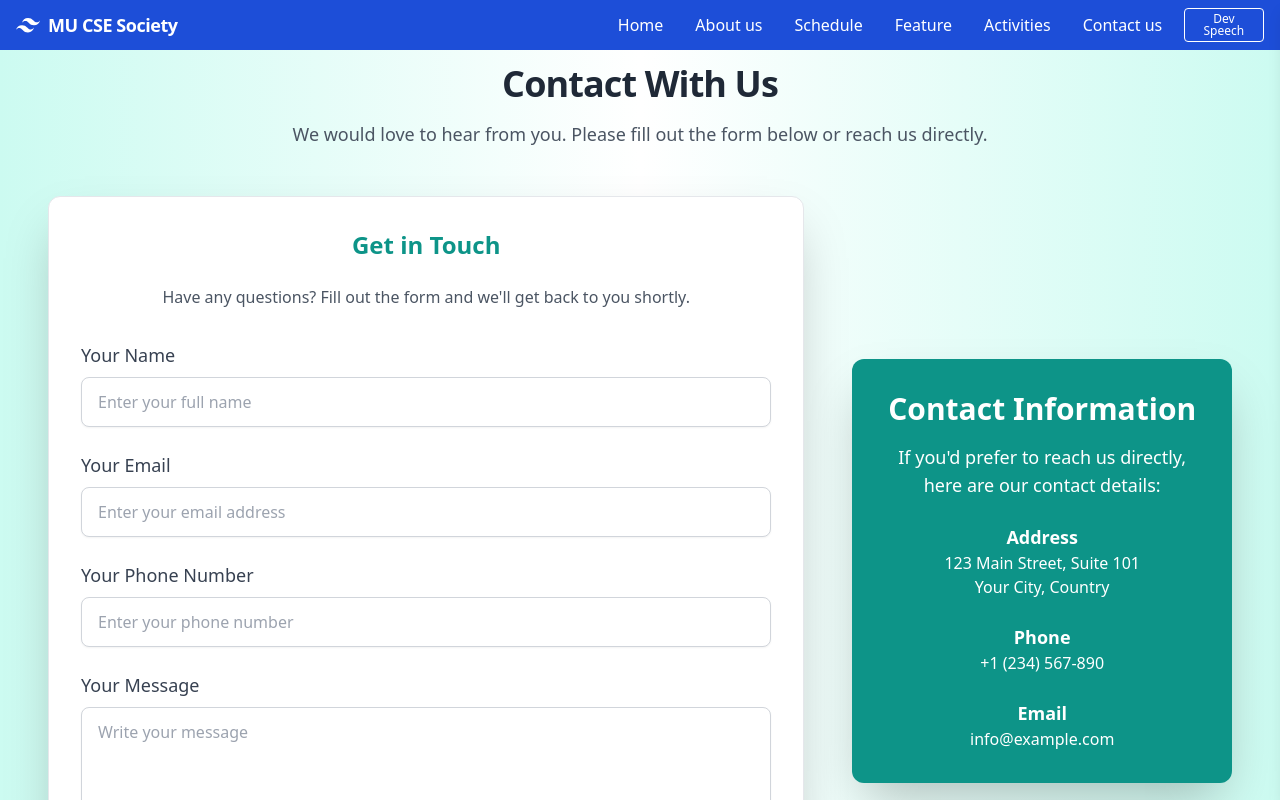
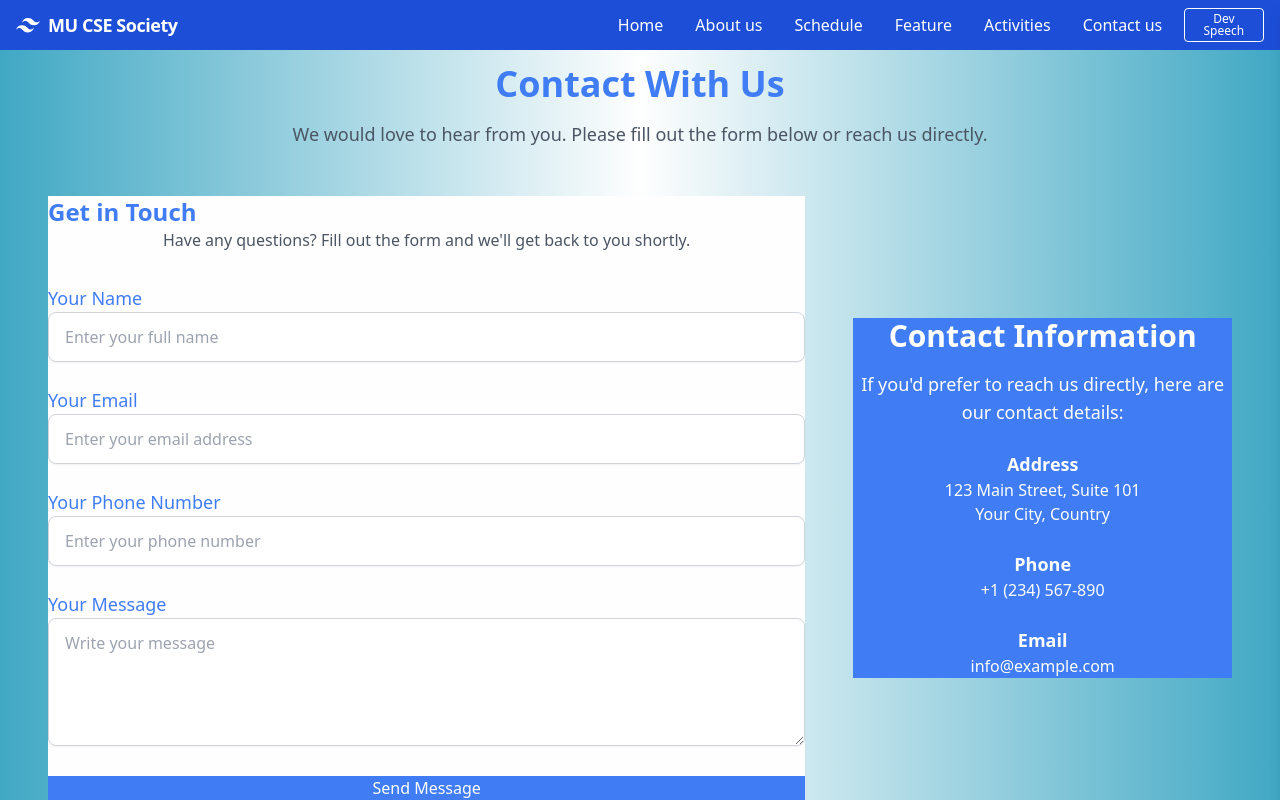
Before and after one commit to Maruf19/society, a React (Create React App) app: page /Contact in a window 1280 px wide. Shown: the top 800 px of the page. Built offline with nearby package versions, Linux system fonts and the light colour scheme.

Commit message:
color scheme tried

```diff
--- a/src/pages/Contact.js
+++ b/src/pages/Contact.js
@@ -2,6 +2,13 @@ import React, { useState } from 'react';
 import { motion } from 'framer-motion';
 import Navbar from '../components/Navbar';
 import Footer from '../components/Footer';
+
+const colors = {
+  primaryBlue: '#407df4',
+  white: '#fefefe',
+  gold: '#eab123',
+  teal: '#40a8c4'  // This is a teal color; adjust as needed
+};
 
 const Contact = () => {
   const [isSubmitted, setIsSubmitted] = useState(false);
@@ -9,20 +16,19 @@ const Contact = () => {
   const handleSubmit = (e) => {
     e.preventDefault();
     setIsSubmitted(true);
+    // Hide the thank you message after 5 seconds
+    // setTimeout(() => {
+    //   setIsSubmitted(false);
+    // }, 5000);
+  };
 
-  //   // Hide the thank you message after 5 seconds
-  //   setTimeout(() => {
-  //     setIsSubmitted(false);
-  //   }, 5000);
-  // };
-  };
   return (
     <>
       <Navbar />
-      <section className="py-16 bg-gradient-to-r from-teal-100 via-white to-teal-100">
+      <section className="py-16" style={{ background: `linear-gradient(to right, ${colors.teal} 0%, ${colors.white} 50%, ${colors.teal} 100%)` }}>
         {/* Headline */}
         <div className="container mx-auto px-4 text-center mb-12">
-          <h2 className="text-4xl font-extrabold text-gray-800 tracking-tight">Contact With Us</h2>
+          <h2 className="text-4xl font-extrabold" style={{ color: colors.primaryBlue }}>Contact With Us</h2>
           <p className="text-gray-600 mt-4 text-lg">
             We would love to hear from you. Please fill out the form below or reach us directly.
           </p>
@@ -32,12 +38,13 @@ const Contact = () => {
         {isSubmitted ? (
           <div className="container mx-auto flex items-center justify-center px-4">
             <motion.div
-              className="w-full lg:w-1/2 bg-green-100 p-8 rounded-xl shadow-2xl border border-green-400 text-center"
+              className="w-full lg:w-1/2"
+              style={{ backgroundColor: colors.gold, color: colors.white }}
               initial={{ opacity: 0, scale: 0.9 }}
               animate={{ opacity: 1, scale: 1, transition: { duration: 0.5 } }}
             >
-              <strong className="text-2xl font-bold text-green-700">Thank you!</strong>
-              <p className="mt-4 text-green-700">
+              <strong className="text-2xl font-bold">Thank you!</strong>
+              <p className="mt-4">
                 We appreciate you contacting us. We'll be in touch soon!
               </p>
             </motion.div>
@@ -46,11 +53,12 @@ const Contact = () => {
           <div className="container mx-auto flex flex-col lg:flex-row gap-12 items-center justify-between px-4 lg:px-12">
             {/* Contact Form Section */}
             <motion.div
-              className="w-full lg:w-2/3 bg-white p-8 rounded-xl shadow-2xl border border-gray-200"
+              className="w-full lg:w-2/3"
+              style={{ backgroundColor: colors.white, borderColor: colors.primaryBlue }}
               initial={{ opacity: 0, x: -30 }}
               animate={{ opacity: 1, x: 0, transition: { duration: 0.5 } }}
             >
-              <h3 className="text-2xl font-semibold text-teal-600 mb-6 text-center">Get in Touch</h3>
+              <h3 className="text-2xl font-semibold" style={{ color: colors.primaryBlue }}>Get in Touch</h3>
               <p className="text-gray-600 mb-8 text-center">
                 Have any questions? Fill out the form and we'll get back to you shortly.
               </p>
@@ -58,7 +66,7 @@ const Contact = () => {
               <form onSubmit={handleSubmit}>
                 {/* Name Input */}
                 <div className="mb-6">
-                  <label htmlFor="name" className="block text-lg font-medium text-gray-700 mb-2">
+                  <label htmlFor="name" className="block text-lg font-medium" style={{ color: colors.primaryBlue }}>
                     Your Name
                   </label>
                   <input
@@ -72,7 +80,7 @@ const Contact = () => {
 
                 {/* Email Input */}
                 <div className="mb-6">
-                  <label htmlFor="email" className="block text-lg font-medium text-gray-700 mb-2">
+                  <label htmlFor="email" className="block text-lg font-medium" style={{ color: colors.primaryBlue }}>
                     Your Email
                   </label>
                   <input
@@ -86,7 +94,7 @@ const Contact = () => {
 
                 {/* Phone Number Input */}
                 <div className="mb-6">
-                  <label htmlFor="phone" className="block text-lg font-medium text-gray-700 mb-2">
+                  <label htmlFor="phone" className="block text-lg font-medium" style={{ color: colors.primaryBlue }}>
                     Your Phone Number
                   </label>
                   <input
@@ -99,7 +107,7 @@ const Contact = () => {
 
                 {/* Message Input */}
                 <div className="mb-6">
-                  <label htmlFor="message" className="block text-lg font-medium text-gray-700 mb-2">
+                  <label htmlFor="message" className="block text-lg font-medium" style={{ color: colors.primaryBlue }}>
                     Your Message
                   </label>
                   <textarea
@@ -113,7 +121,8 @@ const Contact = () => {
                 {/* Submit Button */}
                 <motion.button
                   type="submit"
-                  className="w-full bg-teal-500 text-white font-bold py-3 rounded-lg hover:bg-teal-600 transition-transform transform hover:scale-105 duration-300 ease-in-out focus:ring-4 focus:ring-teal-300 focus:outline-none"
+                  className="w-full"
+                  style={{ backgroundColor: colors.primaryBlue, color: colors.white }}
                   whileHover={{ scale: 1.05 }}
                   whileTap={{ scale: 0.95 }}
                 >
@@ -124,11 +133,12 @@ const Contact = () => {
 
             {/* Address Section */}
             <motion.div
-              className="w-full lg:w-1/3 p-8 bg-teal-600 text-white rounded-xl shadow-2xl"
+              className="w-full lg:w-1/3"
+              style={{ backgroundColor: colors.primaryBlue, color: colors.white }}
               initial={{ opacity: 0, x: 30 }}
               animate={{ opacity: 1, x: 0, transition: { duration: 0.5 } }}
             >
-              <h3 className="text-3xl font-bold mb-4 text-white text-center">Contact Information</h3>
+              <h3 className="text-3xl font-bold mb-4 text-center">Contact Information</h3>
               <p className="mb-6 text-center text-lg">
                 If you'd prefer to reach us directly, here are our contact details:
               </p>
@@ -136,19 +146,19 @@ const Contact = () => {
               <div className="space-y-6">
                 <div className="text-center">
                   <h4 className="text-lg font-semibold">Address</h4>
-                  <p className="text-white">
+                  <p>
                     123 Main Street, Suite 101<br />Your City, Country
                   </p>
                 </div>
 
                 <div className="text-center">
                   <h4 className="text-lg font-semibold">Phone</h4>
-                  <p className="text-white">+1 (234) 567-890</p>
+                  <p>+1 (234) 567-890</p>
                 </div>
 
                 <div className="text-center">
                   <h4 className="text-lg font-semibold">Email</h4>
-                  <p className="text-white">info@example.com</p>
+                  <p>info@example.com</p>
                 </div>
               </div>
             </motion.div>
```
